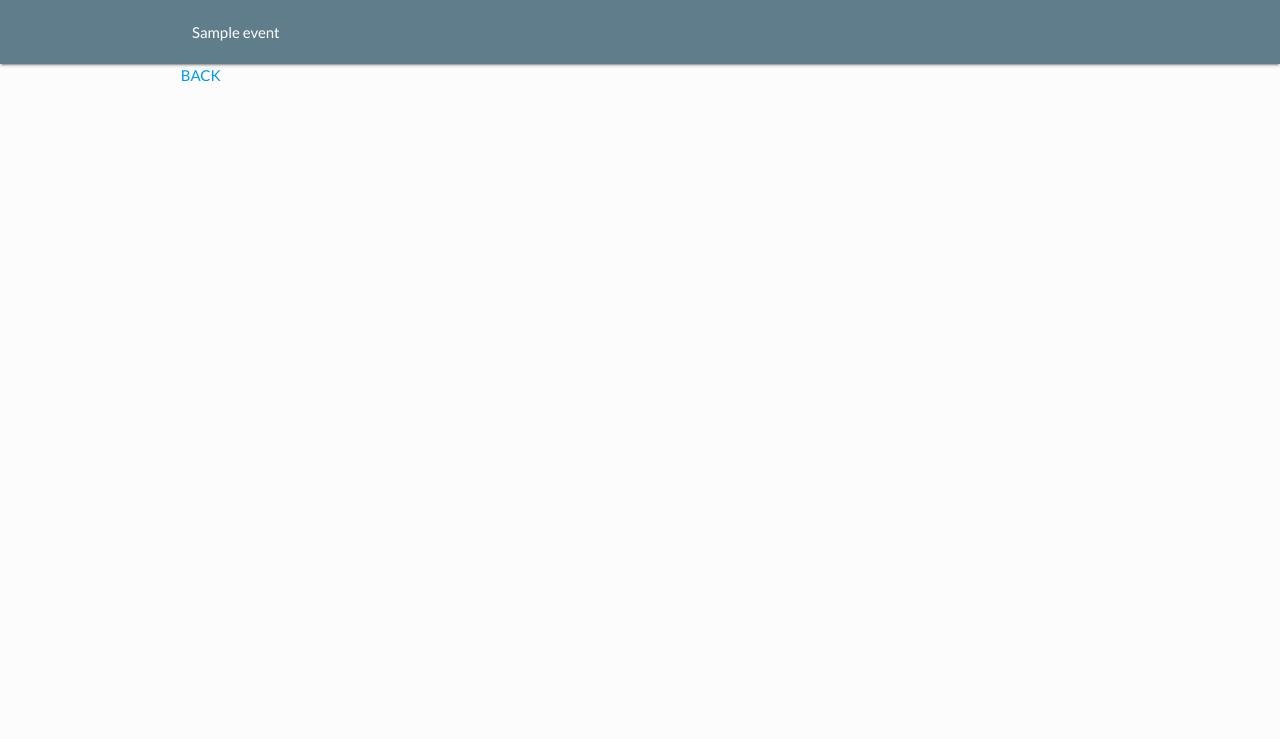
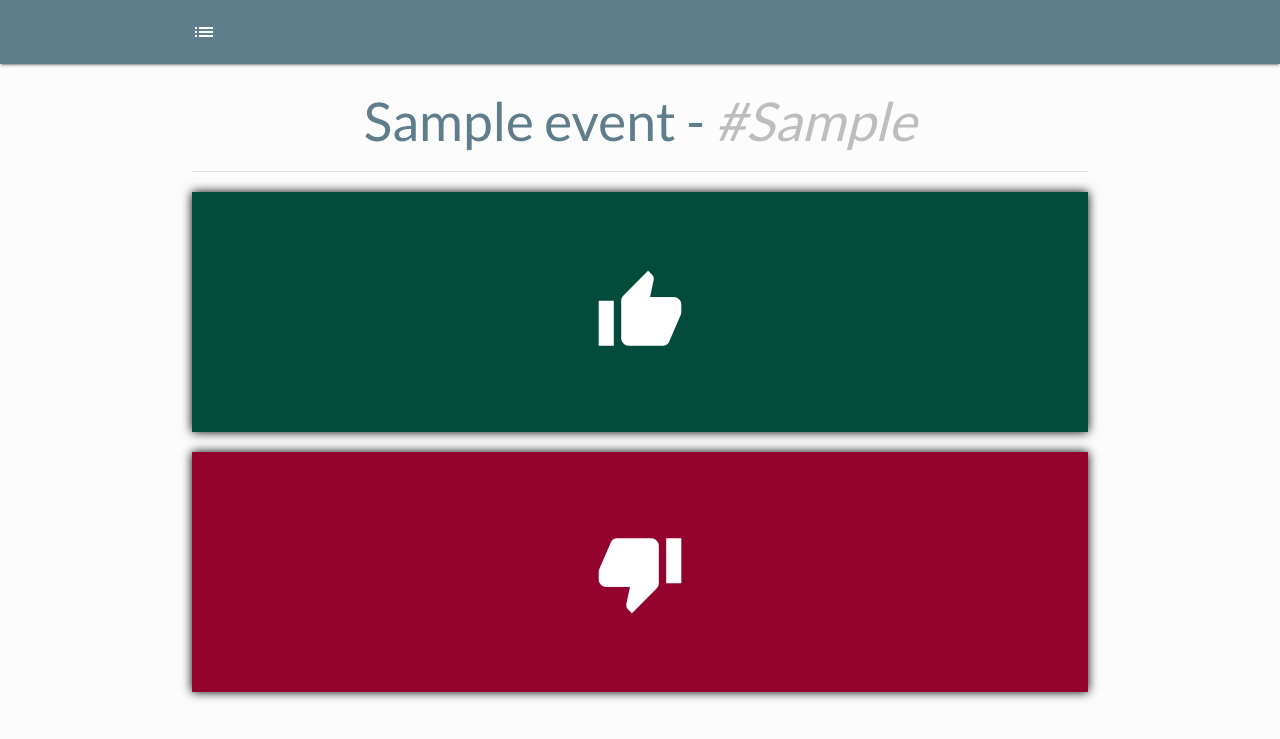
Before and after one commit to jgoerner/feedback, a Django app: page /events/1/ in a window 1280 px wide. Shown: the top 739 px of the page. Run offline with Django 3.2, Linux system fonts and the light colour scheme; tables that the repository leaves empty hold one stand-in row (values such as "Sample post").

Commit message:
Created detail page w/ buttons

```diff
--- a/feedback/listener/templates/listener/detail.html
+++ b/feedback/listener/templates/listener/detail.html
@@ -4,9 +4,22 @@
         {% load staticfiles %}
 	<link rel="stylesheet" href="{% static 'listener/materialize/css/materialize.css' %}" />
 	<link href="https://fonts.googleapis.com/css?family=Lato" rel="stylesheet">
+	<link href="https://fonts.googleapis.com/icon?family=Material+Icons" rel="stylesheet">
 	<style>
 		body{
 		font-family: 'Lato';
+		}
+		.voting{
+		height: 30%;
+		box-shadow: 0px 0px 10px black;
+		}
+		.good{
+		color: white;
+		background: #034c3c;
+		}
+		.bad{
+		color: white;
+		background: #93032e;
 		}
 	</style>
     </head>
@@ -15,19 +28,37 @@
 		<nav class="top-nav blue-grey">
 		<div class="container">
 		<div class="nav-wrapper">
-		<a class="page-title">{{ event.event_name }}</a>
+		<a href="{% url 'listener:events' %}" class="page-title"><i class="large material-icons">list</i></a>
 		</div>
 		</div>
 		</nav>
 	</header>
 	<main>
-		<div class="container">
-		<div class="row">
-		<div class="s12 m9 l10">
-		<a href="{% url 'listener:events' %}">BACK</a>
+	<div class="container">
+	<div class="row">
+		<div class="col s12 center section">
+			<h2 class="header">{{ event.event_name }} - <span class="hashtag">#{{ event.event_htag }}</span></h2>
+			<div class="divider"></div>
 		</div>
+	</div>
+	<div class="row">
+		<div class="col s12 center">
+		<a href="#">
+		<div class="voting good valign-wrapper">
+			<i class="large material-icons valign center-block">thumb_up</i>
 		</div>
+		</a>
 		</div>
+	</div>
+	<div class="row">
+		<div class="col s12">
+		<a href="#">
+       		<div class="voting bad valign-wrapper">
+			<i class="large material-icons valign center-block" >thumb_down</i>
+		</div>
+		</a>
+	</div>
+	</div>
 	</main>
     </body>
 </html>
--- a/feedback/listener/templates/listener/events.html
+++ b/feedback/listener/templates/listener/events.html
@@ -23,12 +23,9 @@
 	<main>
 		<div class="container">
 		<div class="row">
-		<div class="s12 m9 l10">
+		<div class="s12">
 			<h2 class="header">Events</h2>
 			<div class="collection">
-			<!-- testing events
-			<a href="#!" class="collection-item">Grill my Project <span class="hashtag right">#ProjectGrill</span></a>
-			<a href="#!" class="collection-item">Grants for Apps <span class="hashtag right">#G4A</span></a> -->
 			{% for event in events %}
 			<a href="{% url 'listener:detail' event.id %}" class="collection-item">{{event.event_name}} <span class="hashtag right">#{{event.event_htag}}</span></a>
 			{% endfor %}
```
